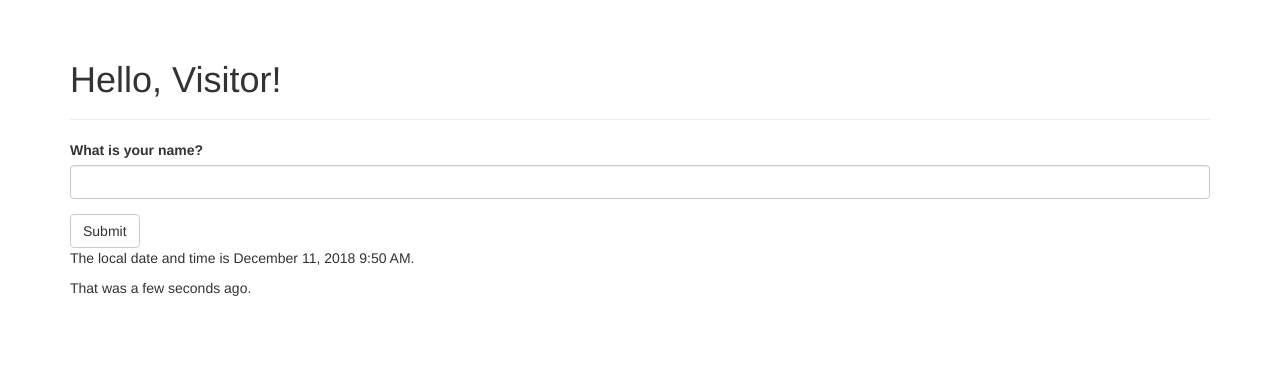
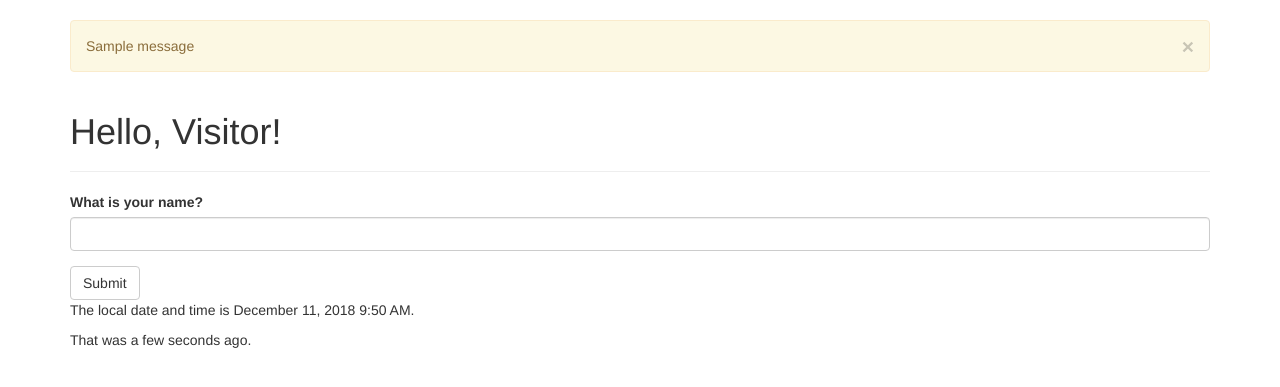
Before and after one commit to sonny-zhang/flaskpy, a Flask app: page / in a window 1280 px wide. Shown: the part 52-439 px from the top of the page. Run offline with Flask 2, Linux system fonts and the light colour scheme; one stand-in notice (Sample message) is shown; some libraries are stand-ins or nearby versions.

Commit message:
Flask核心特性flash

```diff
--- a/hello.py
+++ b/hello.py
@@ -1,4 +1,4 @@
-from flask import Flask, render_template, session, redirect, url_for
+from flask import Flask, render_template, session, redirect, url_for, flash
 from flask_script import Manager
 from flask_bootstrap import Bootstrap
 from flask_moment import Moment
@@ -6,7 +6,6 @@ from flask_wtf import FlaskForm
 from wtforms import StringField, SubmitField
 from wtforms.validators import DataRequired
 from datetime import datetime
-
 
 app = Flask(__name__)
 app.config['SECRET_KEY'] = 'hard to guess string'
@@ -21,12 +20,16 @@ class NameForm(FlaskForm):
     submit = SubmitField('Submit')
 
 
+# flash是flask的核心特性：用户提交错误的表单信息，服务器发回的响应重新渲染表单，并显示一个消息提示用户
 @app.route('/', methods=['GET', 'POST'])
 def index():
     # NameForm()实例表示表单
     form = NameForm()
     # validate_on_submit对表单数据进行验证(验证函数验证)
     if form.validate_on_submit():
+        old_name = session.get('name')
+        if old_name is not None and old_name != form.name.data:
+            flash('Look like you have changed your name!')
         # 使用请求上下文的会话功能，就会避免post表单提交，然后刷新造成的提示“提交表单”的问题
         session['name'] = form.name.data
         # 重定向==redirect('/');使用url_for的原因:使用URL映射生成URL,保证URL和定义的路由兼容，修改路由名字后依然可用
--- a/templates/base.html
+++ b/templates/base.html
@@ -32,6 +32,12 @@
 
 {% block content %}
 <div class="container">
+    {% for message in get_flashed_messages() %}
+    <div class="alert alert-warning">
+        <button type="button" class="close" data-dismiss="alert">&times;</button>
+        {{ message }}
+    </div>
+    {% endfor %}
     <!--这是由衍生模板(子模板)定义-->
     {% block page_content %}{% endblock %}
 </div>
```
